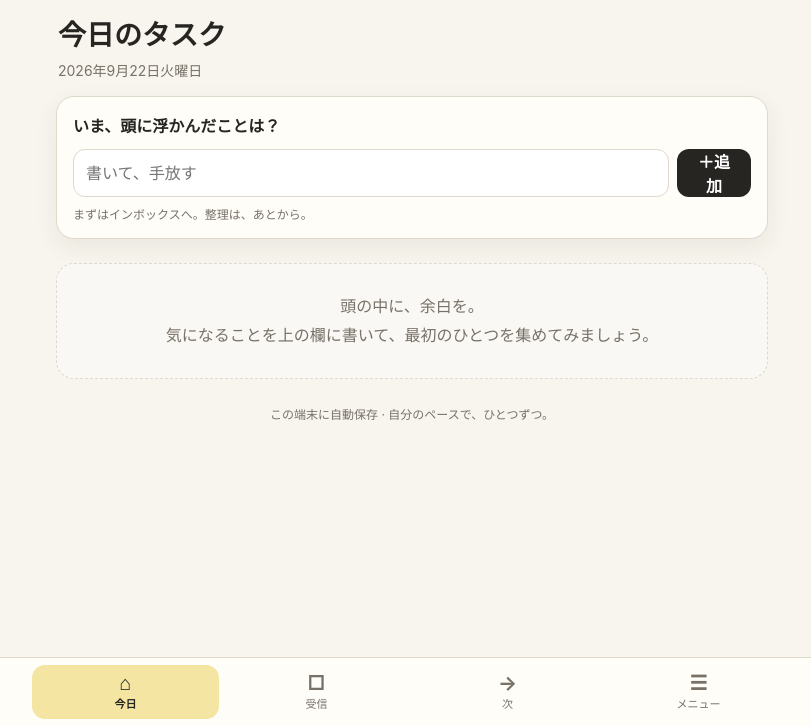
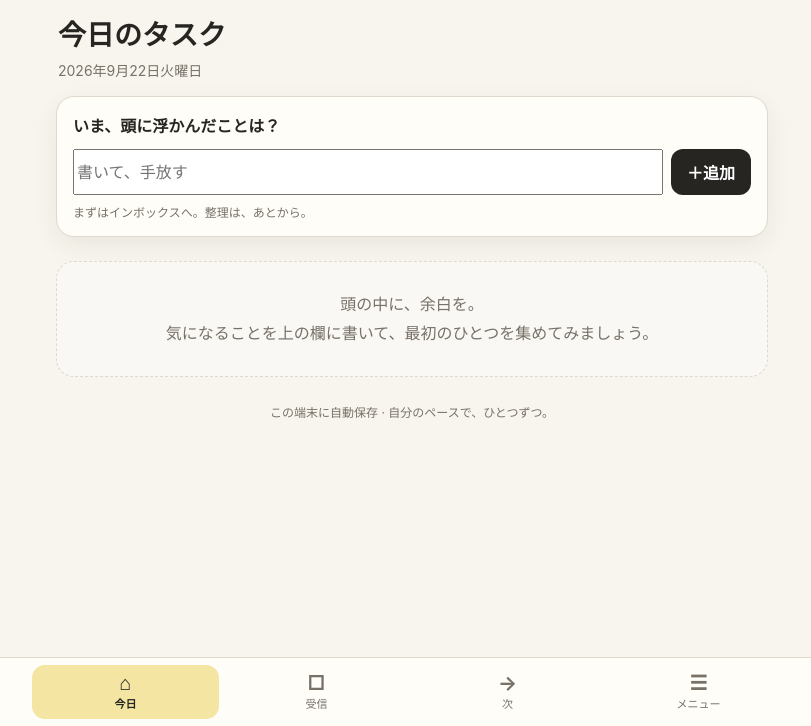
Before and after one commit to Ginji001/kensho-public, a plain HTML site: page hitotsuzutsu/index.html in a window 1280 px wide. Shown: the part 74-800 px from the top of the page, without its empty margins (228-1039 px from the left). Drawn offline with Linux system fonts and the light colour scheme.

Commit message:
fix: keep add buttons on one line

```diff
--- a/hitotsuzutsu/app.css
+++ b/hitotsuzutsu/app.css
@@ -20,8 +20,8 @@ a{color:inherit}
 .pagehead h1{font-size:28px;line-height:1.2;margin:0 0 6px}
 .pagehead p{margin:0;color:var(--muted);font-size:14px;line-height:1.7}
 .card{background:var(--paper);border:1px solid var(--line);border-radius:18px;padding:16px;box-shadow:var(--shadow)}
-.capture{display:flex;gap:8px;margin-top:12px}
-.capture input,.field input,.field textarea,.field select{width:100%;min-height:46px;border:1px solid var(--line);border-radius:12px;background:#fff;padding:10px 12px;outline:none}
+.capture{display:flex;gap:8px;margin-top:12px;align-items:stretch}
+.capture input{flex:1 1 auto;min-width:0}\n.capture button{flex:0 0 auto;white-space:nowrap}\n.capture input,.field input,.field textarea,.field select{width:100%;min-height:46px;border:1px solid var(--line);border-radius:12px;background:#fff;padding:10px 12px;outline:none}
 .capture input:focus,.field input:focus,.field textarea:focus,.field select:focus{border-color:#b79633;box-shadow:0 0 0 3px rgba(213,173,57,.16)}
 .capture button,.primary{min-height:46px;border:0;border-radius:12px;background:var(--ink);color:#fff;padding:0 16px;font-weight:800}
 .soft{min-height:44px;border:1px solid var(--line);border-radius:12px;background:var(--paper);padding:0 13px}
```
